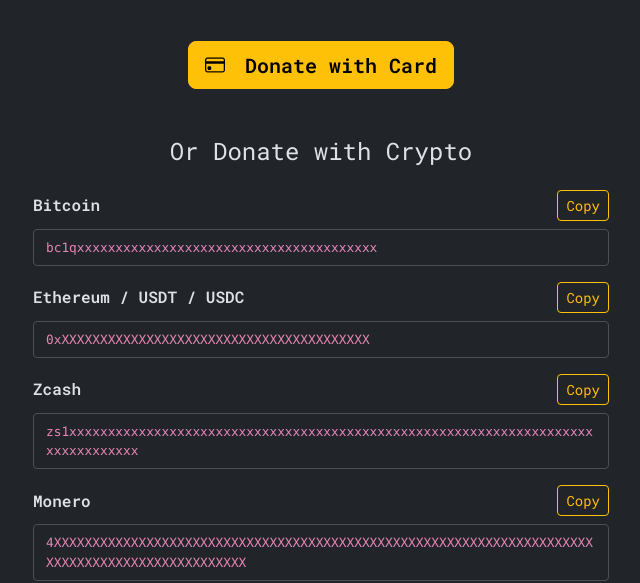
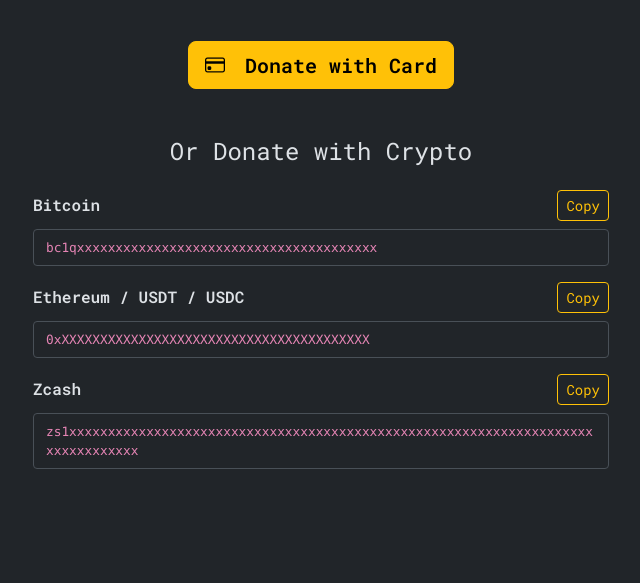
Before and after one commit to LeakIX/sponsor, a website: page frontend/index.html in a window 1280 px wide. Shown: the part 481-1064 px from the top of the page, without its empty margins (319-959 px from the left). Drawn offline with nearby package versions, Linux system fonts and the light colour scheme; files that its build step writes are made by us from their sources.

Commit message:
Remove Monero option

```diff
--- a/frontend/index.html
+++ b/frontend/index.html
@@ -110,21 +110,6 @@
                 zs1xxxxxxxxxxxxxxxxxxxxxxxxxxxxxxxxxxxxxxxxxxxxxxxxxxxxxxxxxxxxxxxxxxxxxxxxxxxxxxxx
               </code>
             </div>
-            <div>
-              <div class="d-flex align-items-center mb-2">
-                <span class="fw-semibold">Monero</span>
-                <button
-                  class="btn btn-sm btn-outline-warning ms-auto"
-                  data-copy
-                  data-address="4XXXXXXXXXXXXXXXXXXXXXXXXXXXXXXXXXXXXXXXXXXXXXXXXXXXXXXXXXXXXXXXXXXXXXXXXXXXXXXXXXXXXXXXXXXXXXXXX"
-                >
-                  Copy
-                </button>
-              </div>
-              <code class="crypto-address d-block">
-                4XXXXXXXXXXXXXXXXXXXXXXXXXXXXXXXXXXXXXXXXXXXXXXXXXXXXXXXXXXXXXXXXXXXXXXXXXXXXXXXXXXXXXXXXXXXXXXXX
-              </code>
-            </div>
           </div>
         </div>
       </div>
```
